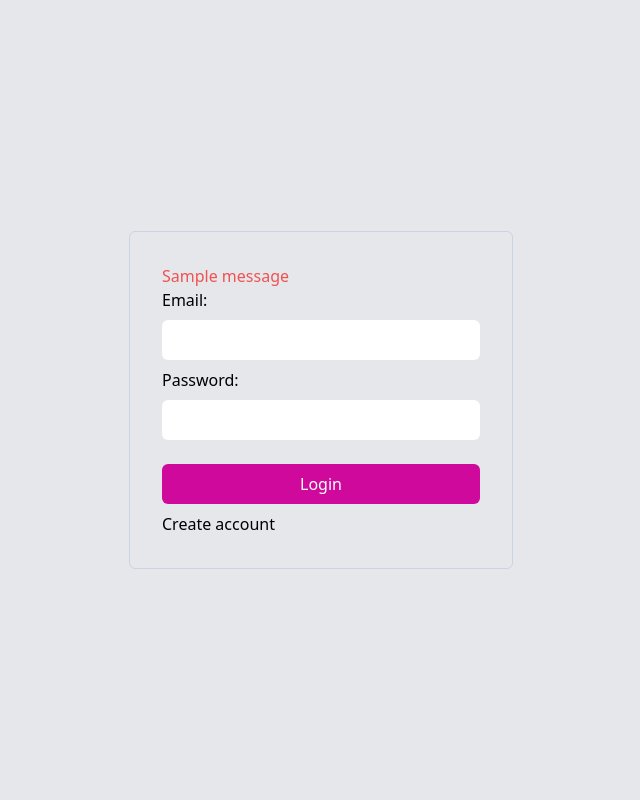
After one commit to byron-fran/Dev-Book-Social-Media, a Django app: page /login/ in a window 1280 px wide. The commit adds this page. Shown: the whole page, without its empty margins (319-959 px from the left). Run offline with Django 5.2, Linux system fonts and the light colour scheme; tables that the repository leaves empty hold one stand-in row (values such as "Sample post"); one stand-in notice (Sample message) is shown; some libraries are stand-ins or nearby versions.

Commit message:
add login

```diff
--- a/Apps/base/templates/sidebar.html
+++ b/Apps/base/templates/sidebar.html
@@ -41,7 +41,7 @@
         </a>
       </li>
       <li>
-        <a href="#" class="flex gap-4 text-slate-400">
+        <a href="{% url  'users:logout' %}" class="flex gap-4 text-slate-400">
           <svg class="w-6 h-6 dark:text-white" aria-hidden="true" xmlns="http://www.w3.org/2000/svg" width="24" height="24" fill="none" viewBox="0 0 24 24">
             <path stroke="currentColor" stroke-linecap="round" stroke-linejoin="round" stroke-width="2" d="M20 12H8m12 0-4 4m4-4-4-4M9 4H7a3 3 0 0 0-3 3v10a3 3 0 0 0 3 3h2" />
           </svg>Logout
--- a/Apps/theme/static/css/dist/styles.css
+++ b/Apps/theme/static/css/dist/styles.css
@@ -1347,6 +1347,11 @@ input:checked + .toggle-bg {
   margin-right: auto;
 }
 
+.my-2 {
+  margin-top: 0.5rem;
+  margin-bottom: 0.5rem;
+}
+
 .my-8 {
   margin-top: 2rem;
   margin-bottom: 2rem;
@@ -1374,6 +1379,10 @@ input:checked + .toggle-bg {
 
 .mt-2 {
   margin-top: 0.5rem;
+}
+
+.mt-4 {
+  margin-top: 1rem;
 }
 
 .mt-6 {
@@ -1774,6 +1783,11 @@ input:checked + .toggle-bg {
   border-color: rgb(209 213 219 / var(--tw-border-opacity));
 }
 
+.border-slate-300 {
+  --tw-border-opacity: 1;
+  border-color: rgb(203 213 225 / var(--tw-border-opacity));
+}
+
 .border-slate-400 {
   --tw-border-opacity: 1;
   border-color: rgb(148 163 184 / var(--tw-border-opacity));
@@ -1985,6 +1999,11 @@ input:checked + .toggle-bg {
 .text-gray-900 {
   --tw-text-opacity: 1;
   color: rgb(17 24 39 / var(--tw-text-opacity));
+}
+
+.text-red-500 {
+  --tw-text-opacity: 1;
+  color: rgb(240 82 82 / var(--tw-text-opacity));
 }
 
 .text-sky-400 {
@@ -2253,6 +2272,12 @@ input:checked + .toggle-bg {
   color: rgb(255 255 255 / var(--tw-text-opacity));
 }
 
+@media (min-width: 640px) {
+  .sm\:w-\[70\%\] {
+    width: 70%;
+  }
+}
+
 @media (min-width: 768px) {
   .md\:inset-0 {
     inset: 0px;
@@ -2278,6 +2303,10 @@ input:checked + .toggle-bg {
     display: none;
   }
 
+  .md\:w-\[50\%\] {
+    width: 50%;
+  }
+
   .md\:w-\[70\%\] {
     width: 70%;
   }
@@ -2295,6 +2324,12 @@ input:checked + .toggle-bg {
   }
 }
 
+@media (min-width: 1280px) {
+  .xl\:w-\[30\%\] {
+    width: 30%;
+  }
+}
+
 .rtl\:rotate-180:where([dir="rtl"], [dir="rtl"] *) {
   --tw-rotate: 180deg;
   transform: translate(var(--tw-translate-x), var(--tw-translate-y)) rotate(var(--tw-rotate)) skewX(var(--tw-skew-x)) skewY(var(--tw-skew-y)) scaleX(var(--tw-scale-x)) scaleY(var(--tw-scale-y));
--- a/Apps/users/admin.py
+++ b/Apps/users/admin.py
@@ -3,7 +3,7 @@ from .models import User, Follows
 # Register your models here.
 
 class UserAdmin(admin.ModelAdmin):
-    pass
+    readonly_fields = ('password', )
 
 class FollowsAdmin(admin.ModelAdmin):
     pass
--- /dev/null
+++ b/Apps/users/forms.py
@@ -0,0 +1,39 @@
+from typing import Any
+from django import forms
+from .models import User
+from django.contrib.auth import authenticate
+
+class LoginForm(forms.Form):
+
+    email = forms.EmailField(
+        label='Email',
+        required=True,
+        # error_messages='email is required',
+        max_length=200,
+        widget=forms.TextInput(attrs={'class' : 'w-full border-none rounded-md p-2 my-2 '}))
+
+    password = forms.CharField(
+        min_length=8,
+        max_length=200,
+        # error_messages='password is required',
+        widget=forms.PasswordInput( attrs={'class' : 'w-full border-none rounded-md p-2 my-2 ',  'autocomplete':"on"}))
+
+    def clean(self):
+        cleaned_data = super().clean()
+        email = cleaned_data.get("email")
+        password = cleaned_data.get("password")
+
+        if email and password:
+            user = authenticate(username=email, password=password)
+            if user is None:
+                raise forms.ValidationError("Invalid email or password")
+
+        return cleaned_data
+
+class RegisterForm(forms.ModelForm):
+
+    class Meta:
+        model = User
+        fields = ['password', 'email', 'username']
+    def clean_email(self) -> dict[str, Any]:
+        return
--- a/Apps/users/models.py
+++ b/Apps/users/models.py
@@ -19,7 +19,7 @@ class User (AbstractBaseUser,PermissionsMixin):
     photo_profile = models.ImageField(upload_to='profiles_photo/', null=True, blank=True)
     image_background = models.ImageField(upload_to='background/', null=True, blank=True)
     is_staff = models.BooleanField(default=False)
-    is_active = models.BooleanField(default=False)
+    is_active = models.BooleanField(default=True)
 
     objects = UserManager()
 
--- /dev/null
+++ b/Apps/users/templates/auth/login.html
@@ -0,0 +1,20 @@
+{% extends 'base.html' %}
+{% block content %}
+  <div class="w-full flex justify-center h-screen items-center">
+    <form  method="post" class="w-[90%] sm:w-[70%] md:w-[50%] xl:w-[30%] mx-auto border border-slate-300 p-8 rounded-md">
+        {% if messages %}
+        <ul>
+            {% for message in messages %}
+            <li class="text-red-500">{{ message }}</li>
+            {% endfor %}
+        </ul>
+        {% endif %}
+        {% csrf_token %}
+        {{ form }}
+        <button class="w-full pink-normal text-white p-2 rounded-md mt-4" type="submit">Login</button>
+        <div class="mt-2 flex w-full justify-between">
+          <a href="#">Create account</a>
+        </div>
+    </form>
+  </div>
+{% endblock %}
--- a/Apps/users/urls.py
+++ b/Apps/users/urls.py
@@ -8,5 +8,8 @@ urlpatterns = [
     path('profile/<str:pk>/',views.ProfileUser.as_view(), name='profile' ),
     path('add/follow/<str:id_user>/', views.add_follow, name='add_follow'),
     path('remove/follow/<str:id_user>/', views.remove_follow, name='remove_follow'),
+    # authentications
+    path('login/', views.LoginView.as_view(), name='login'),
+    path('logout/', views.logout_view, name='logout')
 
 ]
--- a/Apps/users/views.py
+++ b/Apps/users/views.py
@@ -1,18 +1,22 @@
 from typing import Any
 from django.db.models.query import QuerySet
+from django.http import HttpResponse, HttpResponseRedirect
 from django.shortcuts import render
-from django.views.generic import CreateView
+from django.urls import reverse_lazy
+from django.views.generic import CreateView,FormView
 from .models import User
 from posts.models import Post
-from django.contrib.auth.mixins import LoginRequiredMixin
+from django.contrib.auth.mixins import LoginRequiredMixin, UserPassesTestMixin
 from django.shortcuts import redirect
 from .models import Follows
 from django.db import IntegrityError
+from .forms import RegisterForm, LoginForm
+from django.contrib.auth import login, authenticate, logout
+from django.contrib import messages
 
-# Create your views here.
 class ProfileUser(LoginRequiredMixin, CreateView):
 
-    template_name = 'profile_user.html'
+    template_name = 'profile/profile_user.html'
     queryset = Post.objects.all()
     fields = '__all__'
     login_url = 'home'
@@ -68,3 +72,33 @@ def remove_follow(request, id_user):
         pass
 
     return redirect('users:profile', id_user)
+
+# authentications
+class LoginView( FormView):
+
+    form_class = LoginForm
+    template_name = 'auth/login.html'
+
+    success_url = reverse_lazy('home')
+
+    def form_valid(self, form: Any) -> HttpResponse:
+
+        email  = form.cleaned_data['email']
+        password = form.cleaned_data['password']
+        user = authenticate(username=email, password=password)
+
+        if user is not None:
+            login(self.request, user)
+            return super().form_valid(form)
+        else:
+            messages.error(self.request, 'Email or password incorrect')
+            return super().form_invalid(form)
+
+
+
+# logout
+def logout_view(request):
+    logout(request)
+    return HttpResponseRedirect(
+        redirect_to='/login/'
+    )
```
Also changed, not shown: Apps/base/views.py (+8 -4 lines), Apps/core/settings.py (+7 -0 lines), Apps/users/backends.py (added, +28 -0 lines), Apps/users/managers.py (+10 -7 lines), Apps/db.sqlite3, Apps/users/migrations/0003_alter_user_is_active.py (added), Apps/users/templates/auth/register.html (added), Apps/users/templates/profile/profile_user.html (renamed from Apps/users/templates/profile_user.html).
